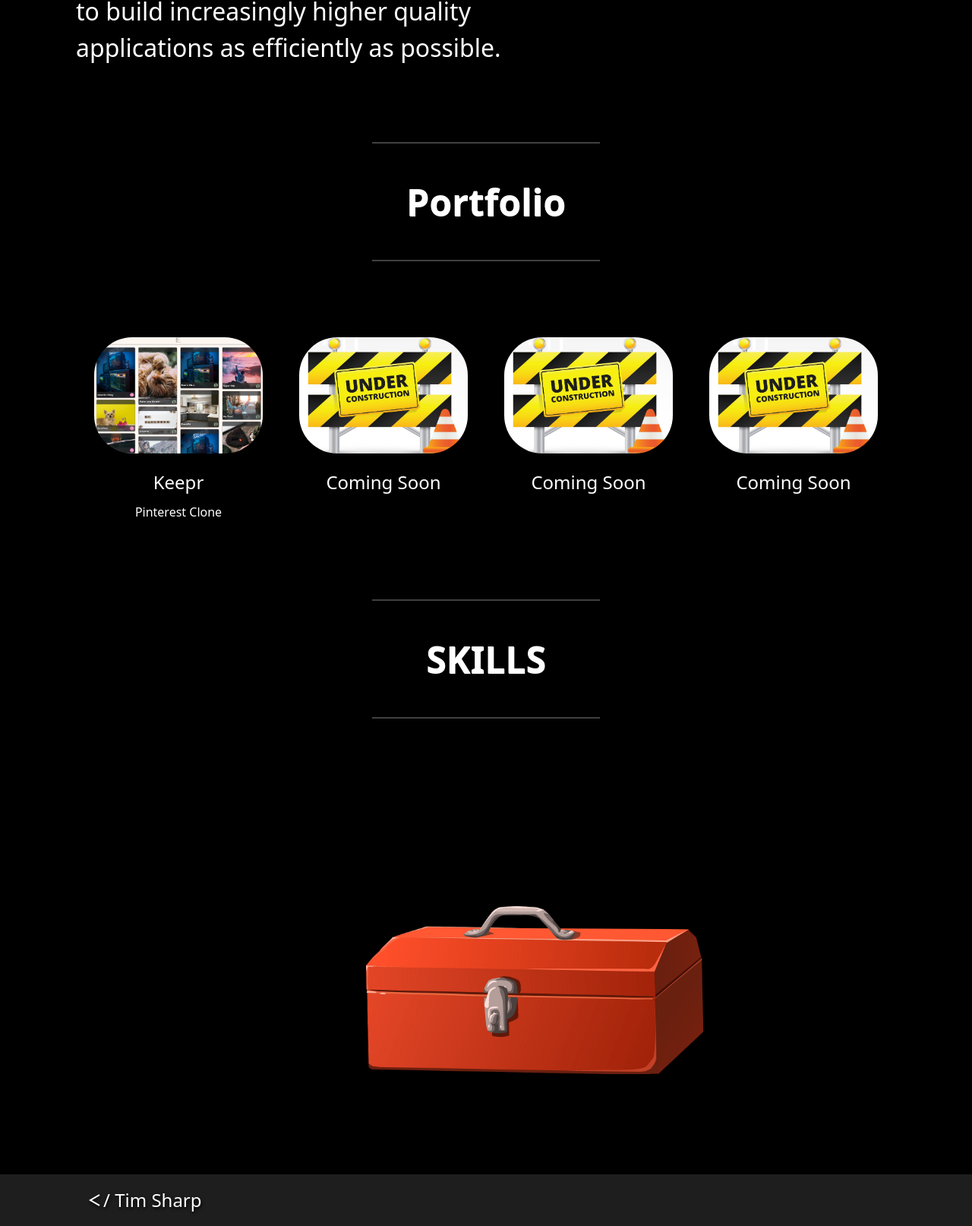
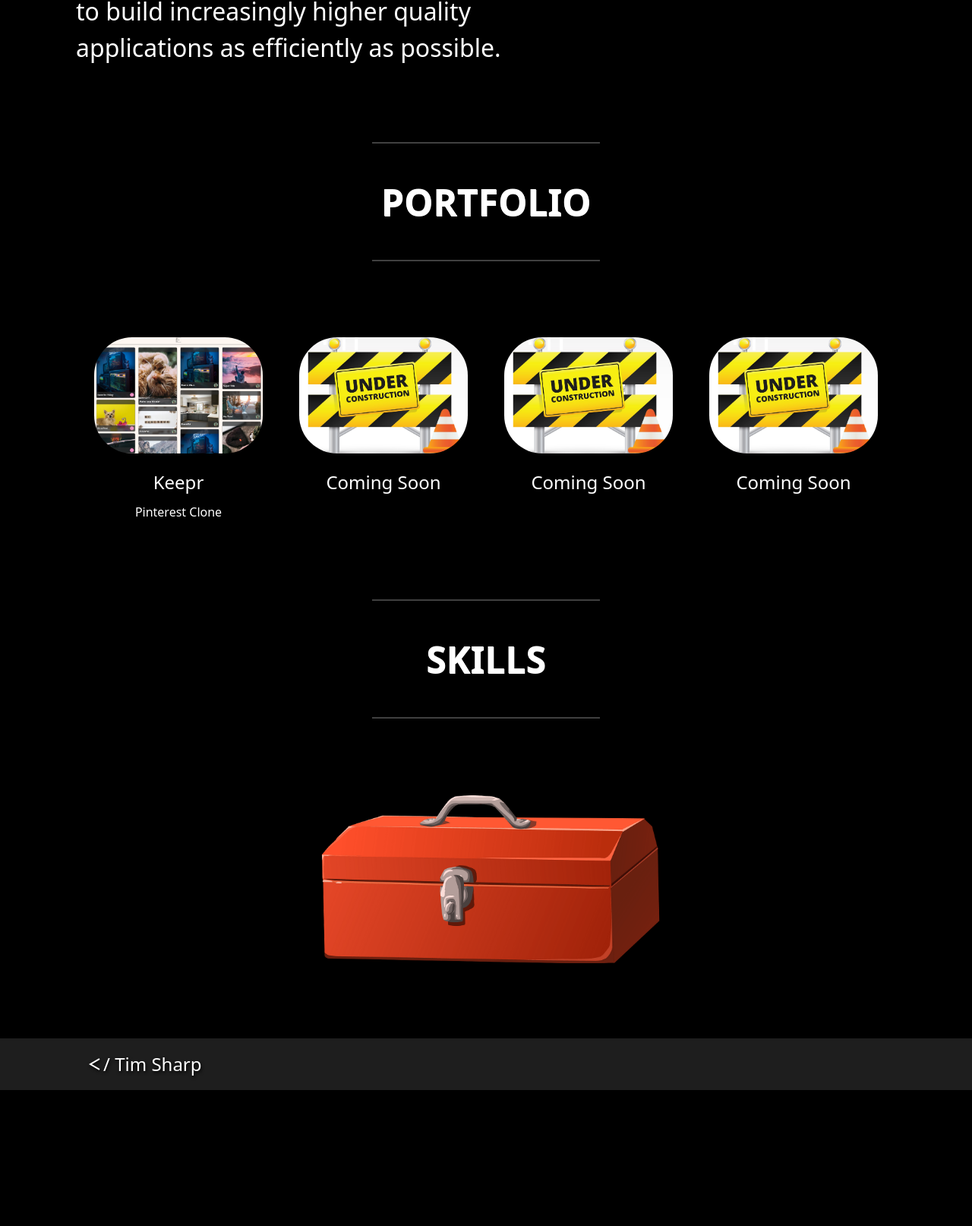
Before and after one commit to TimAaronSharp/landing_page, a plain HTML site: page index.html in a window 1280 px wide. Shown: the part 2031-3645 px from the top of the page at 76% size. After the commit the page ends 3466 px from the top, so only its background shows below. Drawn offline with nearby package versions, Linux system fonts and the light colour scheme.

Commit message:
REFACTORED: index.html - Restructured Skills section to used justify-content-center/align-items-centers instead of position-absolute. Capitalized Portfolio section heading to match others. style.css - Adjusted padding for .skills-section. Added transition: transform to #skills-toolbox. Created .skills-toolbox-move to animate the toolbox moving down with the padding growth. app.js - Added classList.toggle for 'skills-toolbox-move'.

```diff
--- a/app.js
+++ b/app.js
@@ -2,6 +2,7 @@
 function skillAnimator() {
   document.getElementById('skills-toolbox').addEventListener('click', () => {
     document.getElementById('skills-section-id').classList.toggle('skills-section-grow')
+    document.getElementById('skills-toolbox').classList.toggle('skills-toolbox-move')
     document.getElementById('html-logo').classList.toggle('html-logo-move')
     document.getElementById('css-logo').classList.toggle('css-logo-move')
     document.getElementById('bootstrap-logo').classList.toggle('bootstrap-logo-move')
--- a/assets/css/style.css
+++ b/assets/css/style.css
@@ -230,8 +230,8 @@ nav {
 } */
 
 .skills-section {
-  padding-top: 300px;
-  padding-bottom: 300px;
+  padding-top: 100px;
+  padding-bottom: 100px;
 
   transition: padding-bottom .5s ease-in-out
 }
@@ -245,6 +245,13 @@ nav {
   top: 41%;
   border: none;
   background: transparent;
+  transition: transform .5s ease-in-out;
+}
+
+.skills-toolbox-move {
+  left: 37%;
+  top: 41%;
+  transform: translateY(300px);
 }
 
 .smoked-glass {
--- a/index.html
+++ b/index.html
@@ -134,7 +134,7 @@
       <hr>
     </div>
     <div class="d-flex justify-content-center">
-      <h2 class="heading-style">Portfolio</h2>
+      <h2 class="heading-style">PORTFOLIO</h2>
     </div>
     <div class="d-flex justify-content-center">
       <hr>
@@ -175,10 +175,12 @@
       <hr>
     </div>
     <div id="skills-section-id" class="position-relative skills-section">
-      <button id="skills-toolbox" class="position-absolute toolbox-img zoom-transition"
-        aria-label="Image of a toolbox. Click on it to show skills">
-        <img src="assets/imgs/red_toolbox.png" alt="" class="toolbox-img">
-      </button>
+      <div class="d-flex justify-content-center align-items-center">
+        <button id="skills-toolbox" class="toolbox-img zoom-transition"
+          aria-label="Image of a toolbox. Click on it to show skills">
+          <img src="assets/imgs/red_toolbox.png" alt="" class="toolbox-img">
+        </button>
+      </div>
       <img src="assets/imgs/HTML5_logo.svg.png" alt="" id="html-logo" class="skill-img">
       <img src="assets/imgs/CSS3_logo.svg.png" alt="" id="css-logo" class="skill-img">
       <img src="assets/imgs/Bootstrap_logo.svg.png" alt="" id="bootstrap-logo" class="skill-img">
```
